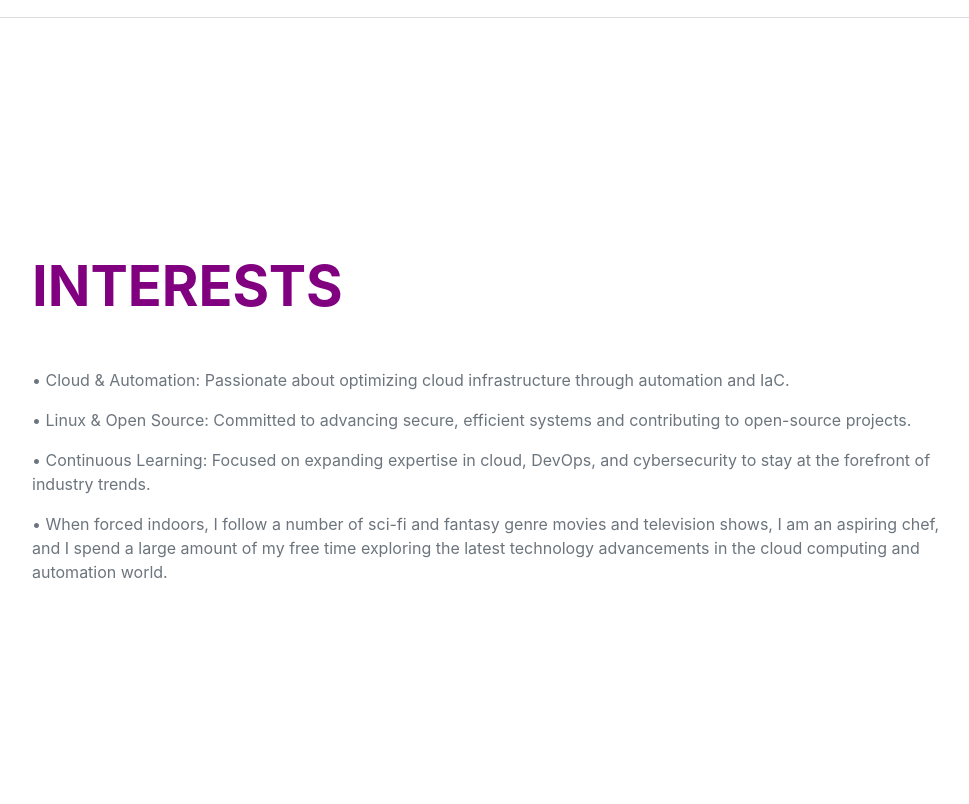
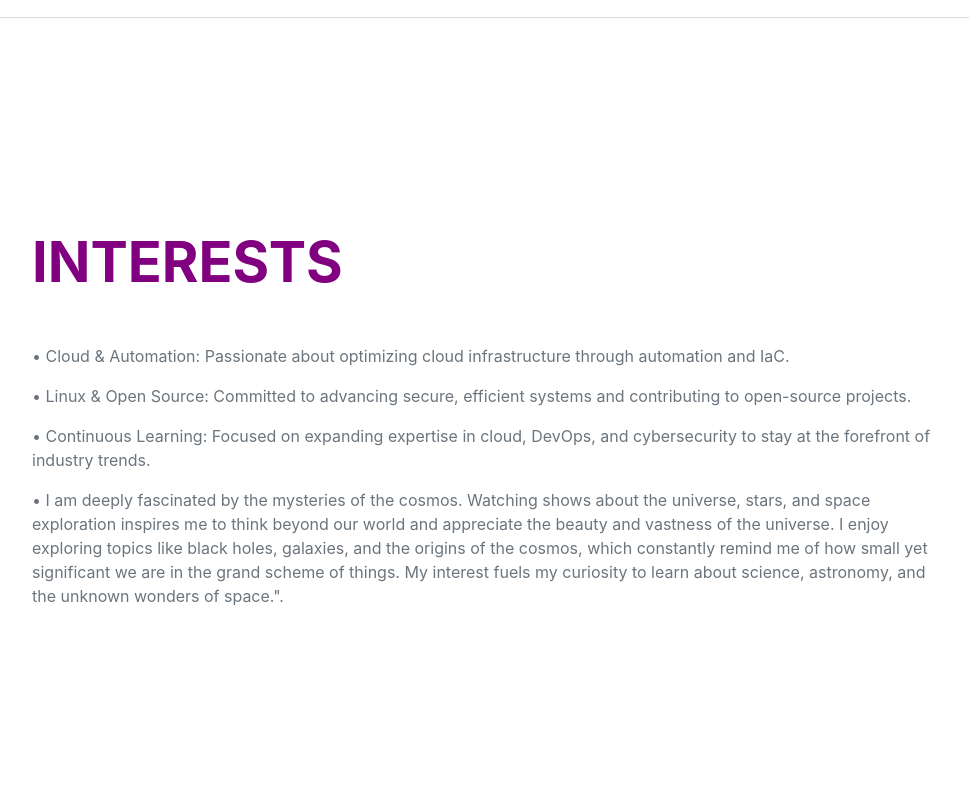
Before and after one commit to mkhnoori/my-resume, a Django app: page / in a window 1280 px wide. Shown: the part 5577-6381 px from the top of the page, without its empty margins (288-1257 px from the left). Run offline with Django 5.2, Linux system fonts and the light colour scheme; some libraries are stand-ins or nearby versions; some web fonts are replaced.

Commit message:
html-updated

```diff
--- a/website/templates/home.html
+++ b/website/templates/home.html
@@ -250,7 +250,7 @@
                     <p>• Cloud & Automation: Passionate about optimizing cloud infrastructure through automation and IaC.</p>
                     <p>• Linux & Open Source: Committed to advancing secure, efficient systems and contributing to open-source projects.</p>
                     <p>• Continuous Learning: Focused on expanding expertise in cloud, DevOps, and cybersecurity to stay at the forefront of industry trends.</p>
-                    <p class="mb-0">• When forced indoors, I follow a number of sci-fi and fantasy genre movies and television shows, I am an aspiring chef, and I spend a large amount of my free time exploring the latest technology advancements in the cloud computing and automation world.</p>
+                    <p class="mb-0">• I am deeply fascinated by the mysteries of the cosmos. Watching shows about the universe, stars, and space exploration inspires me to think beyond our world and appreciate the beauty and vastness of the universe. I enjoy exploring topics like black holes, galaxies, and the origins of the cosmos, which constantly remind me of how small yet significant we are in the grand scheme of things. My interest fuels my curiosity to learn about science, astronomy, and the unknown wonders of space.".</p>
                 </div>
             </section>
             <hr class="m-0" />
```
